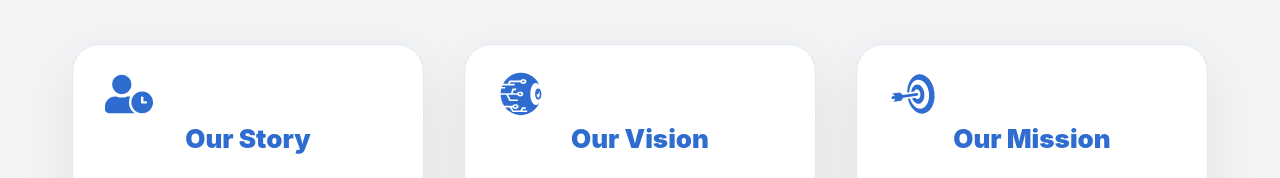
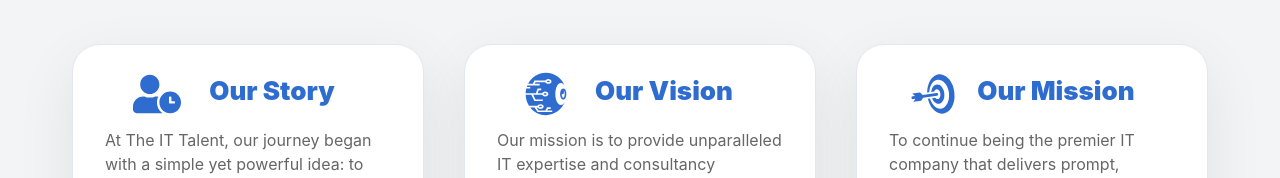
Before and after one commit to adnanansari114/itcompany-frontend, a React (Vite) app: page /aboutus in a window 1280 px wide. Shown: the part 611-789 px from the top of the page. Built offline with nearby package versions, Linux system fonts and the light colour scheme; no server answers.

Commit message:
Backend files

```diff
--- a/src/pages/About/AboutUs.jsx
+++ b/src/pages/About/AboutUs.jsx
@@ -99,8 +99,11 @@ export default function AboutUs() {
                 whileHover={{ y: -10 }}
                 viewport={{ once: true }}
               >
+                <div className="vision-about">
                 <div className="value-icon-pro">{value.icon}</div>
                 <h3>{value.title}</h3>
+                <div></div>
+                </div>
                 <p>{value.desc}</p>
               </motion.div>
             ))}
--- a/src/pages/About/LeadershipTeam.jsx
+++ b/src/pages/About/LeadershipTeam.jsx
@@ -20,7 +20,7 @@ const teamMembers = [
     name: "Touhid Rahman",
     role: "Leadership Team",
     image: "/images/TouhidPic.jpg",
-    bio: "Lorem ipsum dolor sit amet consectetur adipisicing elit. Enim molestiae, provident dolores iste perferendis commodi repellat a tenetur eum facilis, animi voluptatum alias quidem exercitationem similique totam at magnam repudiandae rerum in necessitatibus consequatur magni.",
+    bio: "Touhid Rahman is an accomplished Chief Executive Officer with a proven track record across multiple industries, including Communications, Financial Services, and Leadership Development. He is highly skilled in creating momentum for organizations and has extensive experience in establishing and scaling newly-initiated campaigns into major global operations4. He has successfully launched multiple companies into multi-million-dollar ventures and has led teams of over 30+ individuals. His initiatives have generated over $50 million in worldwide revenue.",
     socials: [
       { name: "LinkedIn", url: "https://www.linkedin.com/in/touhid-rahman" } // Replace with actual Touhid's LinkedIn URL
     ]
--- a/src/pages/About/about.css
+++ b/src/pages/About/about.css
@@ -188,7 +188,10 @@
   margin: 30px auto 0;
   padding: 0 2rem;
 }
-
+.vision-about{
+  display: flex;
+  justify-content: space-evenly;
+}
 .value-card-pro {
   background: white;
   padding: 25px 32px;
```
